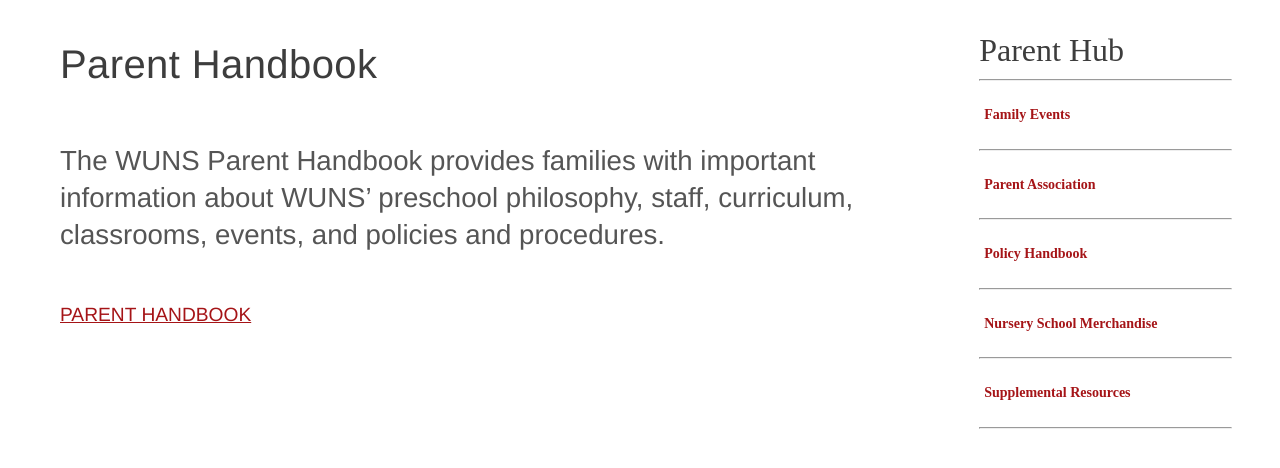
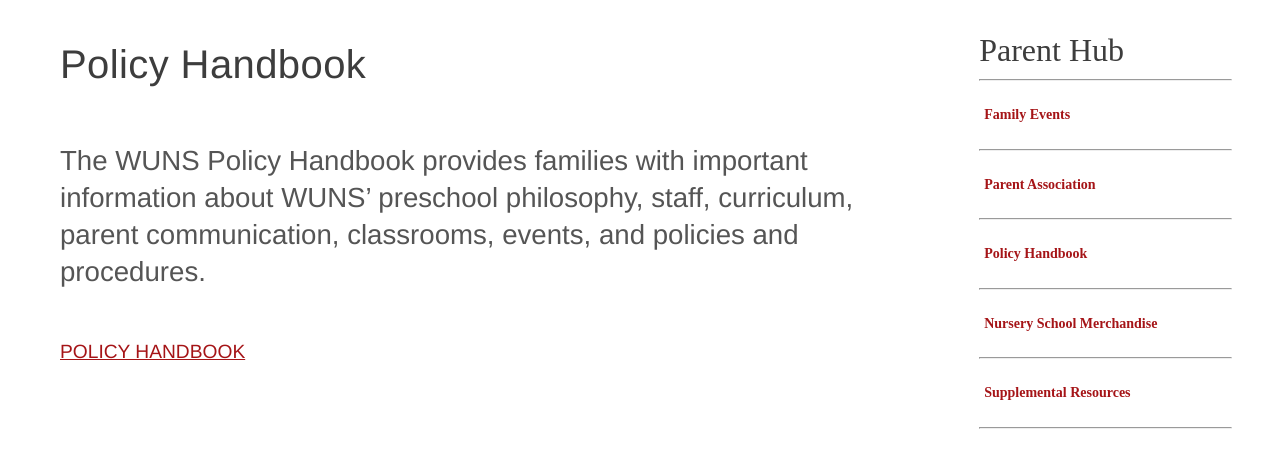
Before and after one commit to CSE256-Fall24/information-foraging-project-natalie-elliot-avery-joel-petra, a website: page files/parent_handbook.html in a window 1280 px wide. Drawn offline with nearby package versions, Linux system fonts and the light colour scheme; files that its build step writes are made by us from their sources; files whose address does not match are found by name.

Commit message:
handbook changes

```diff
--- a/files/parent_handbook.html
+++ b/files/parent_handbook.html
@@ -16,16 +16,16 @@
   <ts-load data-name="header"></ts-load>
   <div id="page-content">
     <main>
-      <h1>Parent Handbook</h1>
+      <h1>Policy Handbook</h1>
       <br>
       <h2>
-        The WUNS Parent Handbook provides families with important information
-        about WUNS’ preschool philosophy, staff, curriculum, classrooms,
+        The WUNS Policy Handbook provides families with important information
+        about WUNS’ preschool philosophy, staff, curriculum, parent communication, classrooms,
         events, and policies and procedures.
       </h2>
       <br>
       <p class="not-external-redirect">
-        <a class="download" href="downloads/parent_handbook.pdf">PARENT HANDBOOK</a>
+        <a class="download" href="downloads/parent_handbook.pdf">POLICY HANDBOOK</a>
       </p>
     </main>
     <div class="widget-area stick secondary" role="complementary">
```
